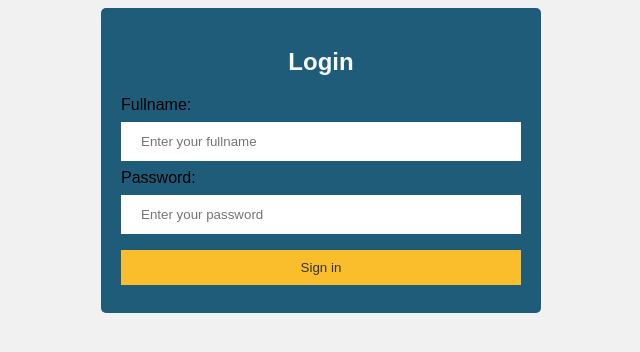
After one commit to Blaiy/ATTACHOPAP, a PHP site: page /ATTACHOPAP/login.html in a window 1280 px wide. The commit adds this page. Shown: the top 352 px of the page, without its empty margins (319-959 px from the left). Run offline with PHP 8.4, Linux system fonts and the light colour scheme.

Commit message:
Register and Login Complete

```diff
--- a/includes/register.php
+++ b/includes/register.php
@@ -14,8 +14,10 @@ if ($_SERVER["REQUEST_METHOD"] == "POST") {
     $course = isset($_POST["course"]) ? $_POST["course"] : '';
     $institution = isset($_POST["institution"]) ? $_POST["institution"] : '';
 
+    $hashed_password = password_hash($password, PASSWORD_DEFAULT);
+
     // Insert data into the database
-    $sql = "INSERT INTO students (fullname, email, password, course, institution) VALUES ('$fullname', '$email', '$password', '$course', '$institution')";
+    $sql = "INSERT INTO students (fullname, email, password, course, institution) VALUES ('$fullname', '$email', '$hashed_password', '$course', '$institution')";
 
     if ($conn->query($sql) === TRUE) {
         echo "New record created successfully";
--- /dev/null
+++ b/login.html
@@ -0,0 +1,60 @@
+<!DOCTYPE html>
+<html lang="en">
+<head>
+    <meta charset="UTF-8">
+    <meta name="viewport" content="width=device-width, initial-scale=1.0">
+    <title>Login Page</title>
+    <style>
+        body{
+            font-family:Arial, Helvetica, sans-serif;
+            background-color: #f1f1f1;
+        }
+        .container{
+            max-width:400px;
+            margin:0 auto;
+            padding:20px;
+            background-color: #1F5C7A;
+            border-radius:5px;
+            box-shadow: 0 0 10px rgba(0,0,0.0.1);
+        }
+        h2{
+            text-align: center;
+            color: ghostwhite;
+        }
+        input[type="text"],
+        input[type="password"]{
+            width:100%;
+            padding: 12px 20px;
+            margin: 8px 0;
+            display:inline-block;
+            border:none;
+            box-sizing: border-box;
+        }
+        button{
+            background-color: #FABE2C;
+            color:#333333;
+            width:100%;
+            padding: 10px 20px;
+            margin: 8px 0;
+           cursor: pointer;
+            border:none;
+        }
+        button:hover{
+            opacity:0.8;
+        }
+    </style>
+</head>
+<div class="container">
+    <h2>Login</h2>
+    <form action="includes/login.php" method="post">
+        <label for="fullname">Fullname:</label>
+            <input type="text"id="fullname"name="fullname"placeholder="Enter your fullname">
+        <label for="password">Password:</label>
+            <input type="password"id="password"name="password"placeholder="Enter your password">
+        <button type="submit">Sign in</button>
+    </form>
+</div>
+<body>
+
+</body>
+</html>
```
Also changed, not shown: includes/login.php (added, +32 -0 lines).
